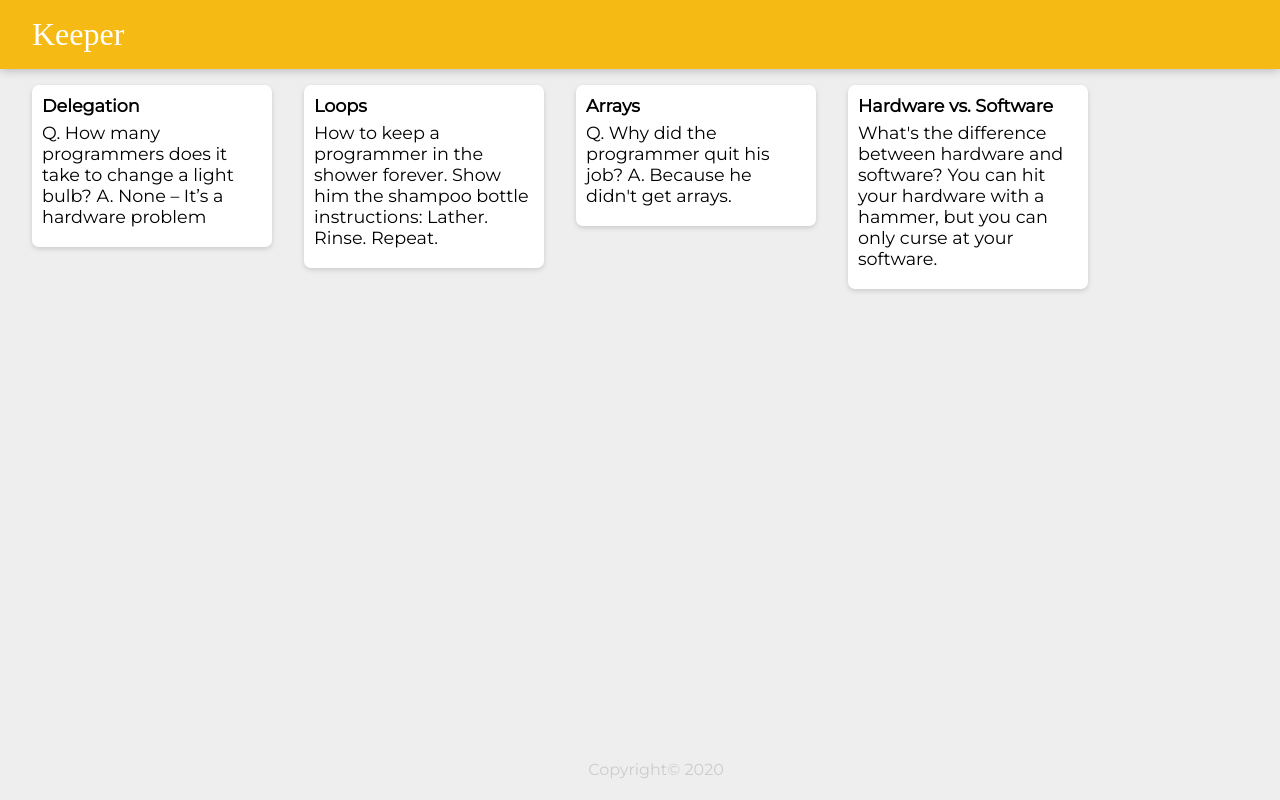
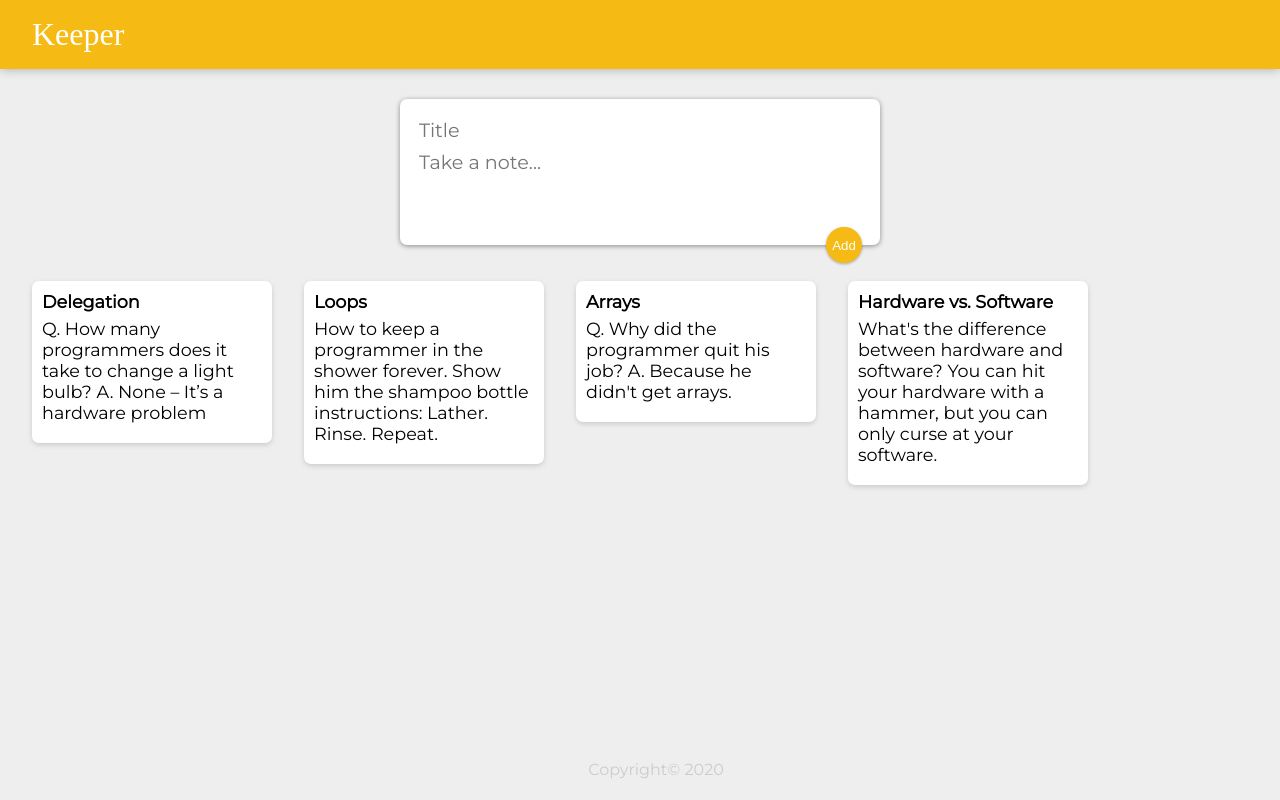
Before and after one commit to yctsai116/keeper-app, a React (Create React App) app: page / in a window 1280 px wide. Built offline with nearby package versions, Linux system fonts and the light colour scheme; a web font is replaced by a local one.

Commit message:
Keep track of the title and content.

```diff
--- a/public/styles.css
+++ b/public/styles.css
@@ -54,3 +54,49 @@
   white-space: pre-wrap;
   word-wrap: break-word;
 }
+
+.note button {
+  position: relative;
+  float: right;
+  margin-right: 10px;
+  color: #f5ba13;
+  border: none;
+  width: 36px;
+  height: 36px;
+  cursor: pointer;
+  outline: none;
+}
+
+form {
+  position: relative;
+  width: 480px;
+  margin: 30px auto 20px auto;
+  background: #fff;
+  padding: 15px;
+  border-radius: 7px;
+  box-shadow: 0 1px 5px rgb(138, 137, 137);
+}
+form input,
+form textarea {
+  width: 100%;
+  border: none;
+  padding: 4px;
+  outline: none;
+  font-size: 1.2em;
+  font-family: inherit;
+  resize: none;
+}
+form button {
+  position: absolute;
+  right: 18px;
+  bottom: -18px;
+  background: #f5ba13;
+  color: #fff;
+  border: none;
+  border-radius: 50%;
+  width: 36px;
+  height: 36px;
+  box-shadow: 0 1px 3px rgba(0, 0, 0, 0.3);
+  cursor: pointer;
+  outline: none;
+}
--- a/src/components/App.jsx
+++ b/src/components/App.jsx
@@ -3,11 +3,13 @@
 import Footer from "./Footer";
 import Note from "./Note";
 import notes from "../notes";
+import CreateArea from "./CreateArea";
 
 
 function App() {
     return (<div>
         <Header />
+        <CreateArea />
         {notes.map(entry =>
             <Note
                 key={entry.key}
--- /dev/null
+++ b/src/components/CreateArea.jsx
@@ -0,0 +1,32 @@
+import React, { useState } from "react";
+
+function CreateArea() {
+
+    const [note, setNote] = useState({
+        title:"",
+        content: ""
+    })
+
+    function handleChange(event) {
+        const { name, value } = event.target;
+
+        setNote(prevNote => {
+            return {
+                ...prevNote,
+                [name]: value
+            }
+        })
+    }
+
+    return (
+        <div>
+            <form>
+                <input name="title" onChange={handleChange} value={note.title} placeholder="Title" />
+                <textarea name="content" onChange={handleChange} value={note.content} placeholder="Take a note..." rows="3" />
+                <button>Add</button>
+            </form>
+        </div>
+    );
+}
+
+export default CreateArea;
```
Also changed, not shown: src/index.js (+0 -11 lines).
